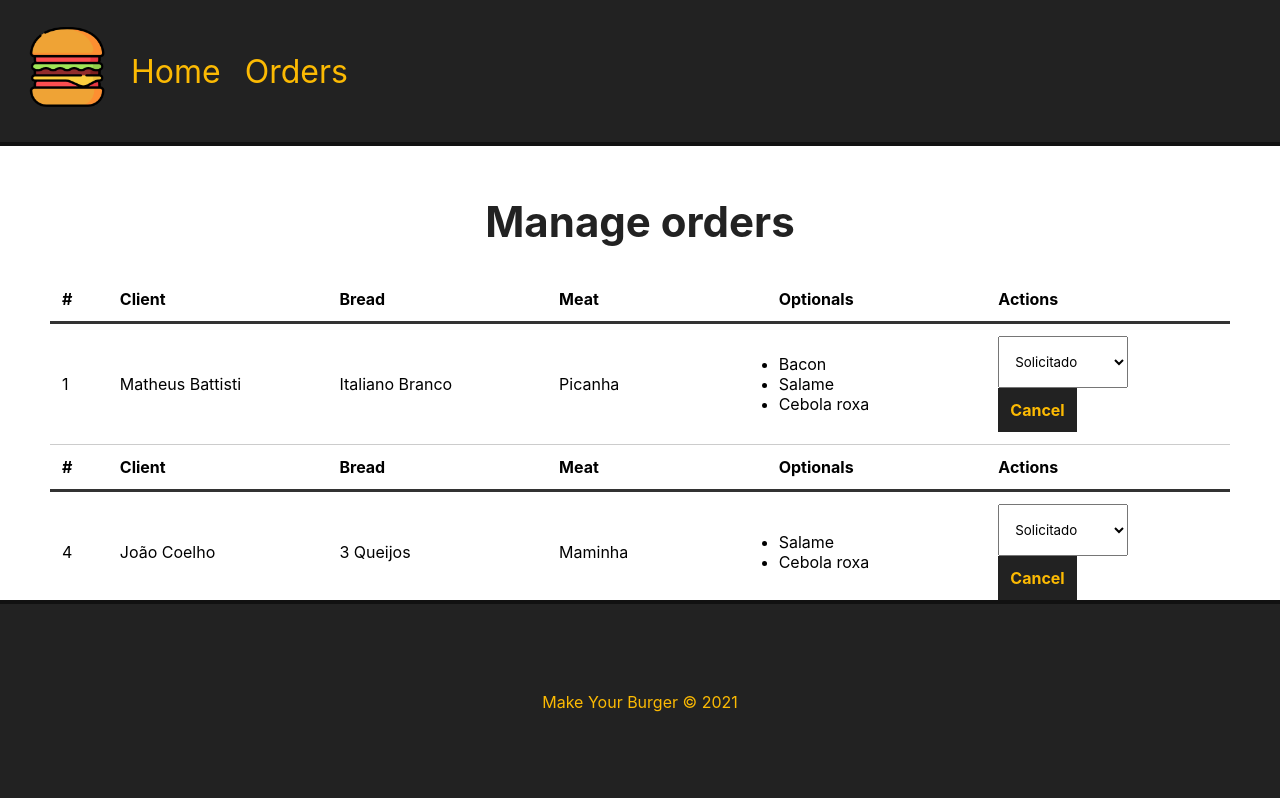
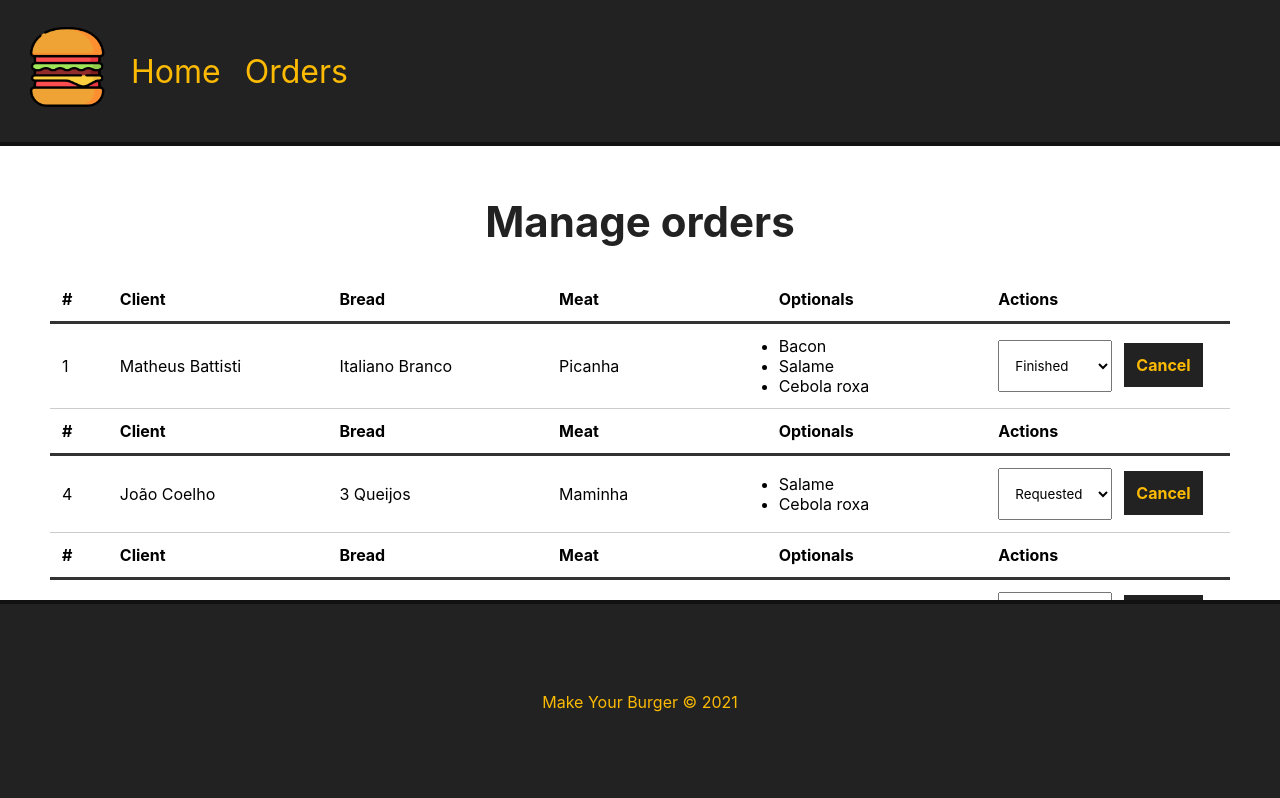
Before and after one commit to leonardohsilvadev/vue-burger-maker, a Vue app: page /orders in a window 1280 px wide. Shown: the top 798 px of the page. Built offline with nearby package versions, Linux system fonts and the light colour scheme; data requests are answered from the project's data file.

Commit message:
receivin' order status on select initialization

```diff
--- a/db/db.json
+++ b/db/db.json
@@ -66,15 +66,15 @@
   "status": [
     {
       "id": 1,
-      "type": "Solicitado"
+      "type": "Requested"
     },
     {
       "id": 2,
-      "type": "Em produção"
+      "type": "Making"
     },
     {
       "id": 3,
-      "type": "Finalizado"
+      "type": "Finished"
     }
   ],
   "burgers": [
--- a/src/components/Dashboard.vue
+++ b/src/components/Dashboard.vue
@@ -24,7 +24,14 @@
         </div>
         <div>
           <select name="status" class="status">
-            <option :key="s.id" v-for="s in status">{{ s.type }}</option>
+            <option
+              :key="s.id"
+              v-for="s in status"
+              value="s.type"
+              :selected="getSelectedStatus(s.type, order.status)"
+            >
+              {{ s.type }}
+            </option>
           </select>
           <button class="delete-btn">Cancel</button>
         </div>
@@ -64,6 +71,9 @@ export default {
           console.log('data: ', data)
           this.status = data
         })
+    },
+    getSelectedStatus(type, status) {
+      return type === status
     }
   },
   mounted() {
```
